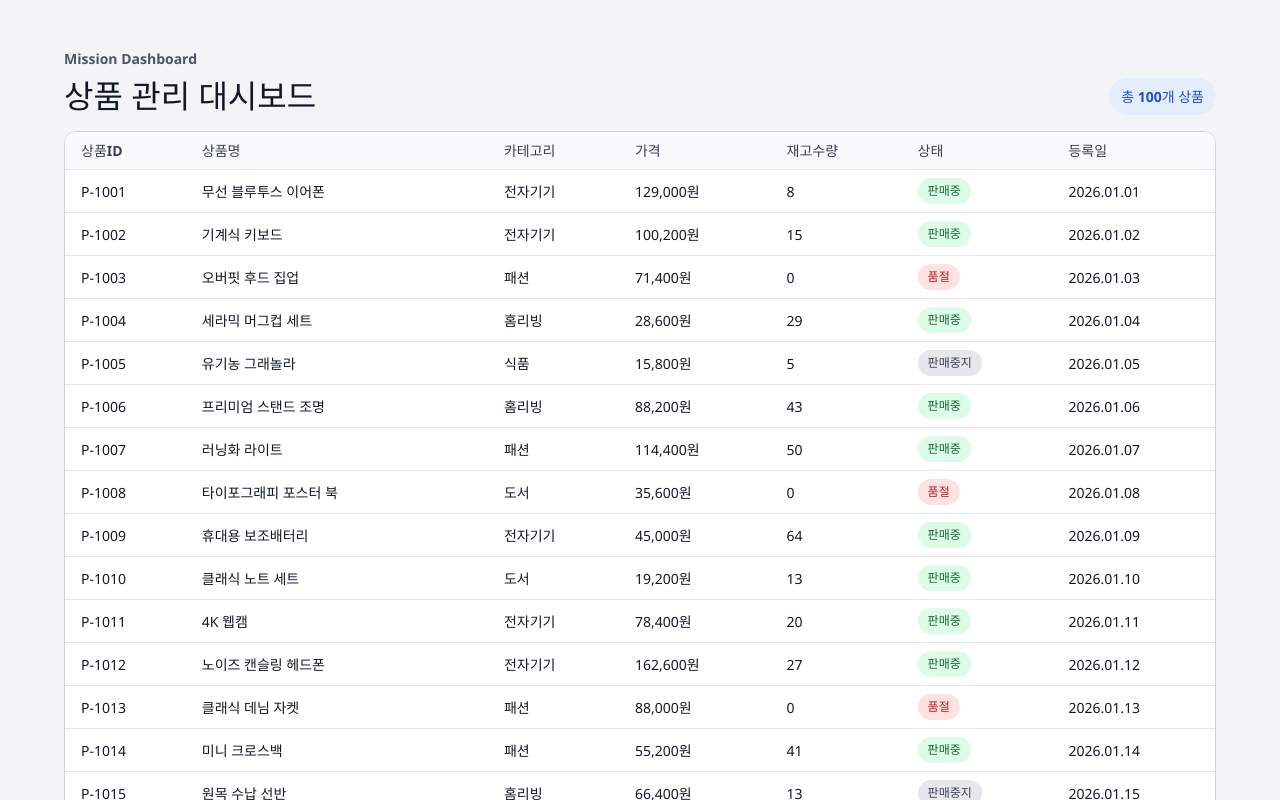
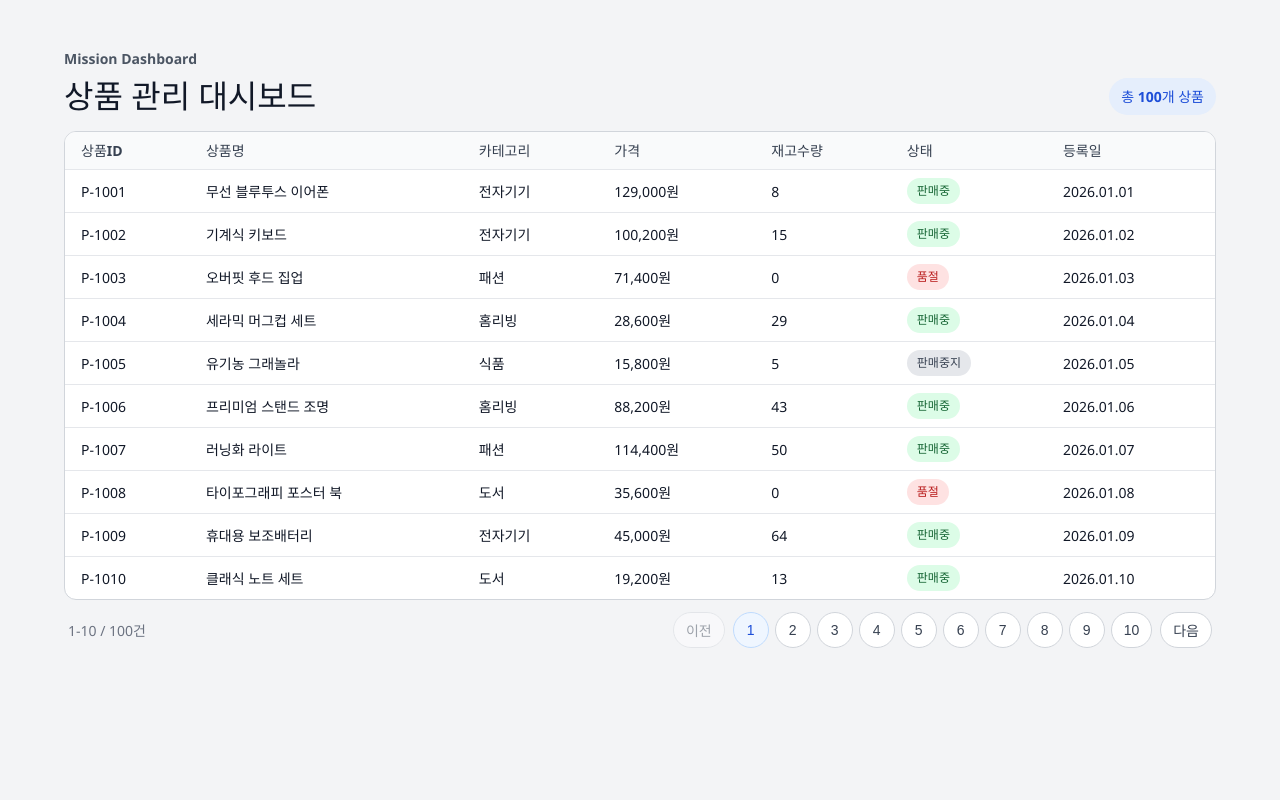
Before and after one commit to sascill/mission, a React (Vite) app: page / in a window 1280 px wide. Shown: the top 800 px of the page. Built offline with nearby package versions, Linux system fonts and the light colour scheme.

Commit message:
feat: add pagination with page-level state

```diff
--- a/src/features/product-table/components/ProductTable.css
+++ b/src/features/product-table/components/ProductTable.css
@@ -59,6 +59,62 @@
   background-color: #e5e7eb;
 }
 
+.product-table__pagination {
+  display: flex;
+  align-items: center;
+  justify-content: space-between;
+  gap: 16px;
+  margin-top: 12px;
+  padding: 0 4px;
+}
+
+.product-table__pagination-summary {
+  color: #6b7280;
+  font-size: 14px;
+  font-weight: 500;
+}
+
+.product-table__pagination-controls {
+  display: flex;
+  align-items: center;
+  gap: 8px;
+}
+
+.product-table__pagination-pages {
+  display: flex;
+  align-items: center;
+  gap: 6px;
+}
+
+.product-table__pagination-button {
+  min-width: 36px;
+  height: 36px;
+  padding: 0 12px;
+  border: 1px solid #d1d5db;
+  border-radius: 999px;
+  background-color: #ffffff;
+  color: #374151;
+  font-size: 14px;
+  font-weight: 500;
+  cursor: pointer;
+}
+
+.product-table__pagination-button:hover:not(:disabled) {
+  border-color: #93c5fd;
+  color: #1d4ed8;
+}
+
+.product-table__pagination-button:disabled {
+  cursor: not-allowed;
+  opacity: 0.45;
+}
+
+.product-table__pagination-button--active {
+  border-color: #bfdbfe;
+  background-color: #eff6ff;
+  color: #1d4ed8;
+}
+
 @media (max-width: 768px) {
   .product-table {
     padding: 16px;
@@ -68,4 +124,18 @@
   .product-table__element td {
     padding: 14px 12px;
   }
+
+  .product-table__pagination {
+    align-items: flex-start;
+    flex-direction: column;
+  }
+
+  .product-table__pagination-controls {
+    width: 100%;
+    justify-content: space-between;
+  }
+
+  .product-table__pagination-pages {
+    flex-wrap: wrap;
+  }
 }
--- a/src/features/product-table/components/ProductTable.tsx
+++ b/src/features/product-table/components/ProductTable.tsx
@@ -6,6 +6,17 @@ const priceFormatter = new Intl.NumberFormat('ko-KR')
 const formatPrice = (price: number) => `${priceFormatter.format(price)}원`
 
 const formatDate = (createdAt: string) => createdAt.replaceAll('-', '.')
+
+const getVisibleRangeLabel = (
+  currentPage: number,
+  pageSize: number,
+  totalCount: number,
+) => {
+  const start = (currentPage - 1) * pageSize + 1
+  const end = Math.min(currentPage * pageSize, totalCount)
+
+  return `${start}-${end} / ${totalCount}건`
+}
 
 const getStatusClassName = (status: ProductStatus) => {
   if (status === PRODUCT_STATUSES.SOLD_OUT) {
@@ -20,10 +31,28 @@ const getStatusClassName = (status: ProductStatus) => {
 }
 
 interface ProductTableProps {
+  currentPage: number
   data: Product[]
+  pageSize: number
+  totalCount: number
+  totalPages: number
+  onPageChange: (page: number) => void
 }
 
-export const ProductTable = ({ data }: ProductTableProps) => {
+export const ProductTable = ({
+  currentPage,
+  data,
+  pageSize,
+  totalCount,
+  totalPages,
+  onPageChange,
+}: ProductTableProps) => {
+  const paginationRangeLabel = getVisibleRangeLabel(
+    currentPage,
+    pageSize,
+    totalCount,
+  )
+
   return (
     <section className="product-table">
       <div className="product-table__scroll">
@@ -58,6 +87,55 @@ export const ProductTable = ({ data }: ProductTableProps) => {
           </tbody>
         </table>
       </div>
+
+      <div className="product-table__pagination">
+        <span className="product-table__pagination-summary">
+          {paginationRangeLabel}
+        </span>
+
+        <div className="product-table__pagination-controls">
+          <button
+            className="product-table__pagination-button"
+            disabled={currentPage === 1}
+            type="button"
+            onClick={() => onPageChange(currentPage - 1)}
+          >
+            이전
+          </button>
+
+          <div className="product-table__pagination-pages">
+            {Array.from({ length: totalPages }, (_, index) => {
+              const page = index + 1
+              const isActive = page === currentPage
+
+              return (
+                <button
+                  key={page}
+                  aria-current={isActive ? 'page' : undefined}
+                  className={`product-table__pagination-button ${
+                    isActive
+                      ? 'product-table__pagination-button--active'
+                      : ''
+                  }`}
+                  type="button"
+                  onClick={() => onPageChange(page)}
+                >
+                  {page}
+                </button>
+              )
+            })}
+          </div>
+
+          <button
+            className="product-table__pagination-button"
+            disabled={currentPage === totalPages}
+            type="button"
+            onClick={() => onPageChange(currentPage + 1)}
+          >
+            다음
+          </button>
+        </div>
+      </div>
     </section>
   )
 }
--- a/src/pages/dashboard/DashboardPage.tsx
+++ b/src/pages/dashboard/DashboardPage.tsx
@@ -1,9 +1,16 @@
+import { useState } from 'react'
 import { ProductTable } from '../../features/product-table/components/ProductTable'
 import { products } from '../../features/product-table/data/products'
 import './DashboardPage.css'
 
+const PAGE_SIZE = 10
+
 export const DashboardPage = () => {
   const productCount = products.length
+  const totalPages = Math.ceil(productCount / PAGE_SIZE)
+  const [currentPage, setCurrentPage] = useState(1)
+  const startIndex = (currentPage - 1) * PAGE_SIZE
+  const paginatedProducts = products.slice(startIndex, startIndex + PAGE_SIZE)
 
   return (
     <main className="dashboard-page">
@@ -17,7 +24,14 @@ export const DashboardPage = () => {
         </div>
       </section>
 
-      <ProductTable data={products} />
+      <ProductTable
+        currentPage={currentPage}
+        data={paginatedProducts}
+        pageSize={PAGE_SIZE}
+        totalCount={productCount}
+        totalPages={totalPages}
+        onPageChange={setCurrentPage}
+      />
     </main>
   )
 }
```
